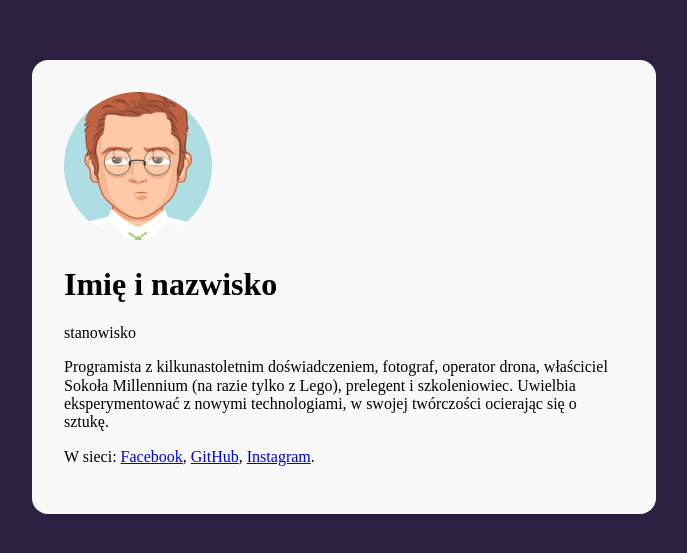
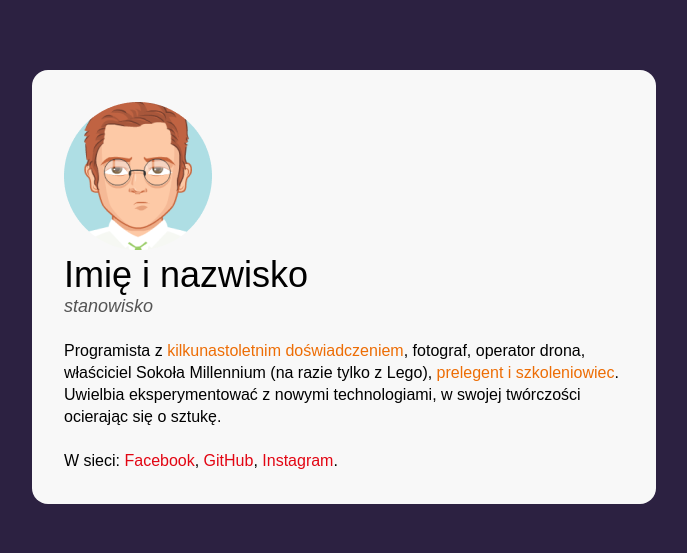
Before and after one commit to paulina-studniak/business-card, a plain HTML site: page index.html in a window 1280 px wide. Shown: the part 113-666 px from the top of the page, without its empty margins (296-983 px from the left). Drawn offline with Linux system fonts and the light colour scheme.

Commit message:
box content styles added

```diff
--- a/index.html
+++ b/index.html
@@ -19,10 +19,10 @@
           <h1 class="person__name">Imię i nazwisko</h1>
           <p class="person__position">stanowisko</p>
         </header>
-        <p class="person__description">
-          Programista z kilkunastoletnim doświadczeniem, fotograf, operator
-          drona, właściciel Sokoła Millennium (na razie tylko z Lego), prelegent
-          i szkoleniowiec. Uwielbia eksperymentować z nowymi technologiami, w
+        <p class="person__description person__description--with-margin">
+          Programista z <strong class="special"> kilkunastoletnim doświadczeniem</strong>, fotograf, operator
+          drona, właściciel Sokoła Millennium (na razie tylko z Lego),<strong class="special"> prelegent
+          i szkoleniowiec</strong>. Uwielbia eksperymentować z nowymi technologiami, w
           swojej twórczości ocierając się o sztukę.
         </p>
         <p class="person__description">
--- a/style.css
+++ b/style.css
@@ -1,20 +1,56 @@
-html{
+html {
   box-sizing: border-box;
 }
-*,*:before,*:after{
+*,
+*:before,
+*:after {
   box-sizing: inherit;
 }
-body{
-    background: #2C2141;
+body {
+  background: #2c2141;
   display: flex;
   align-items: center;
   justify-content: center;
   min-height: 100vh;
+  font-family: Arial, Helvetica, sans-serif;
 }
-.main{
-    background: #F8F8F8;
+.main {
+  background: #f8f8f8;
   border-radius: 16px;
   width: 624px;
   margin: 16px;
   padding: 32px;
 }
+.person{
+
+}
+.person__description {
+  font-size: 16px;
+  line-height: 22px;
+  margin: 0;
+}
+.person__description--with-margin{
+    margin-bottom: 22px;
+}
+.person__info{
+    margin-bottom: 24px;
+}
+.person__link {
+  color: #e20613;
+  text-decoration: none;
+}
+.person__name {
+  font-size: 36px;
+  font-weight: normal;
+  margin: 0;
+}
+.person__position {
+  color: #545454;
+  font-style: italic;
+  font-size: 18px;
+  margin: 0;
+}
+.special {
+  color: #ed6d05;
+  font-weight: normal;
+}
```
Lines whose indentation alone changed are shown as unchanged.
